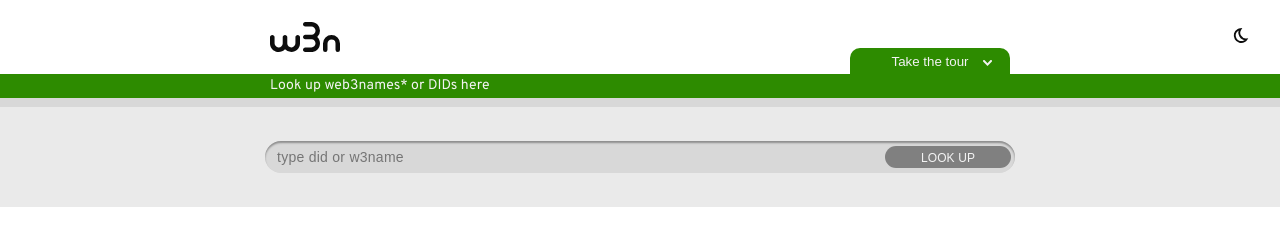
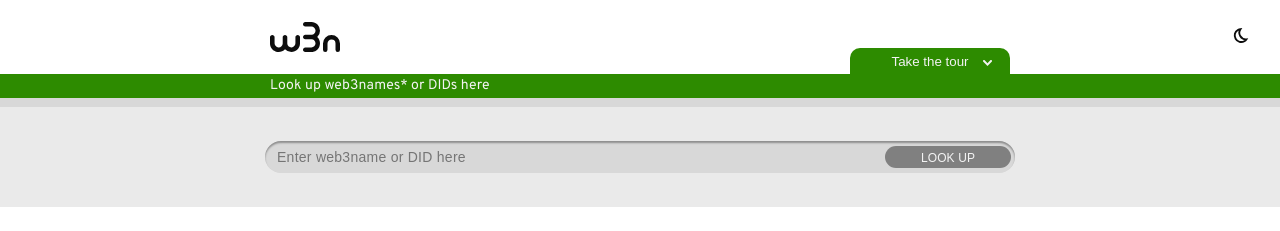
Before and after one commit to KILT-Foundation/w3n.id, a React (Create React App) app: page / in a window 1280 px wide. Shown: the top 231 px of the page. Built offline with nearby package versions, Linux system fonts and the light colour scheme; what @kiltprotocol/sdk-js would draw is missing.

Commit message:
fix: uppercase and placeholder text

```diff
--- a/src/Components/SearchComponent.tsx
+++ b/src/Components/SearchComponent.tsx
@@ -75,7 +75,6 @@ const SearchInput = styled.input`
   letter-spacing: 0.26px;
   line-height: 22px;
   background: transparent;
-  text-transform: lowercase;
   border: none;
   :focus {
     outline: none;
@@ -190,6 +189,10 @@ export const SearchComponent = () => {
         await setDidDocumentFromDid(textFromSearch, shouldChangeUrl)
         return
       }
+      textFromSearch = textFromSearch.toLocaleLowerCase()
+      setSearchedText(textFromSearch)
+      replaceHistoryState(shouldChangeUrl, textFromSearch)
+
       if (textFromSearch.length > 30) {
         setErrors('Max limit')
         return
@@ -263,7 +266,7 @@ export const SearchComponent = () => {
             onInput={(e) =>
               setSearchedText((e.target as HTMLInputElement).value)
             }
-            placeholder="Type DID or W3Name"
+            placeholder="Enter web3name or DID here"
           />
 
           <SearchBtnWrapper>
```
